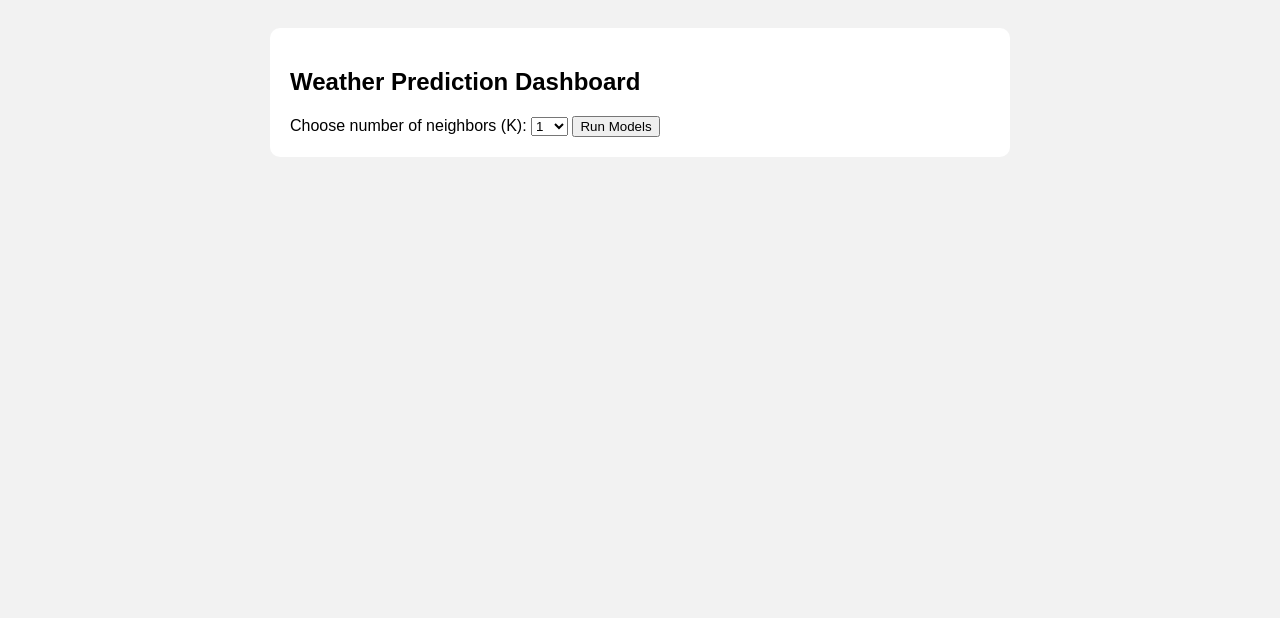
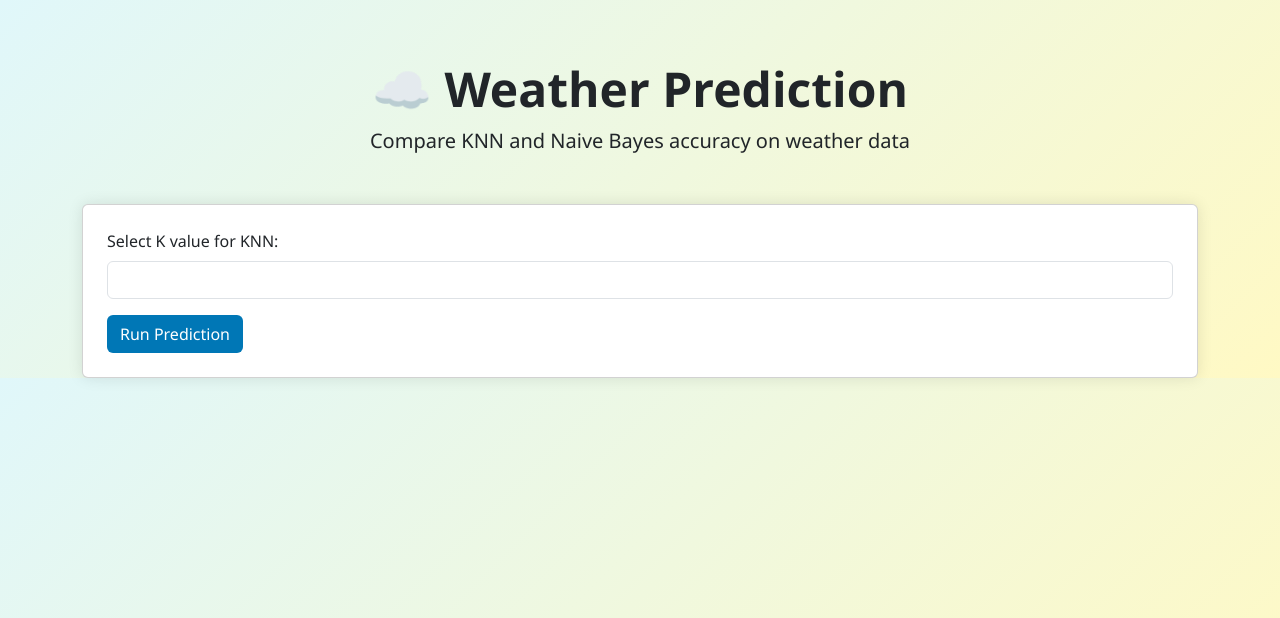
Before and after one commit to sathwik789/Docker_Project, a Flask app: page / in a window 1280 px wide. Shown: the top 618 px of the page. Run offline with Flask 3, Linux system fonts and the light colour scheme; parts of the project's set-up code (start-up, migrations or seed data) failed here and were passed over.

Commit message:
Update index.html

```diff
--- a/templates/index.html
+++ b/templates/index.html
@@ -1,40 +1,81 @@
 <!DOCTYPE html>
-<html>
+<html lang="en">
 <head>
-  <title>Weather Prediction Dashboard</title>
-  <style>
-    body { font-family: Arial; padding: 20px; background: #f2f2f2; }
-    .container { background: white; padding: 20px; border-radius: 10px; max-width: 700px; margin: auto; }
-    img { max-width: 100%; }
-  </style>
+    <meta charset="UTF-8">
+    <title>Weather Prediction - ML Models</title>
+    <link href="https://cdn.jsdelivr.net/npm/bootstrap@5.3.0/dist/css/bootstrap.min.css" rel="stylesheet">
+    <style>
+        body {
+            background: linear-gradient(135deg, #e0f7fa, #fff9c4);
+            font-family: 'Segoe UI', sans-serif;
+        }
+        .container {
+            margin-top: 60px;
+        }
+        .card {
+            box-shadow: 0 0 15px rgba(0,0,0,0.1);
+        }
+        .btn-custom {
+            background-color: #0077b6;
+            color: white;
+        }
+        .btn-custom:hover {
+            background-color: #023e8a;
+        }
+        .img-box img {
+            width: 100%;
+            border-radius: 8px;
+        }
+        .accuracy-label {
+            font-weight: bold;
+            font-size: 18px;
+        }
+    </style>
 </head>
 <body>
-  <div class="container">
-    <h2>Weather Prediction Dashboard</h2>
-    <form method="post">
-      <label for="k_value">Choose number of neighbors (K):</label>
-      <select name="k_value">
-        {% for i in range(1, 11) %}
-        <option value="{{i}}">{{i}}</option>
-        {% endfor %}
-      </select>
-      <button type="submit">Run Models</button>
-    </form>
 
-    {% if knn_acc %}
-    <h3>Model Accuracy</h3>
-    <p>KNN Accuracy: {{ (knn_acc * 100) | round(2) }}%</p>
-    <p>Naive Bayes Accuracy: {{ (nb_acc * 100) | round(2) }}%</p>
+<div class="container">
+    <div class="text-center mb-5">
+        <h1 class="display-5 fw-bold">☁️ Weather Prediction</h1>
+        <p class="lead">Compare KNN and Naive Bayes accuracy on weather data</p>
+    </div>
 
-    <h3>Model Accuracy Comparison</h3>
-    <img src="/static/accuracy.png" alt="Accuracy Plot">
+    <div class="card p-4">
+        <form method="POST">
+            <div class="mb-3">
+                <label for="k_value" class="form-label">Select K value for KNN:</label>
+                <input type="number" class="form-control" name="k_value" id="k_value" min="1" max="20" required>
+            </div>
+            <button type="submit" class="btn btn-custom">Run Prediction</button>
+        </form>
+    </div>
 
-    <h3>KNN Confusion Matrix</h3>
-    <img src="/static/knn_cm.png" alt="KNN Confusion Matrix">
+    {% if knn_acc != 0 and nb_acc != 0 %}
+    <div class="row mt-5">
+        <div class="col-md-6 text-center">
+            <p class="accuracy-label text-primary">KNN Accuracy: {{ knn_acc*100 | round(2) }}%</p>
+        </div>
+        <div class="col-md-6 text-center">
+            <p class="accuracy-label text-warning">Naive Bayes Accuracy: {{ nb_acc*100 | round(2) }}%</p>
+        </div>
+    </div>
 
-    <h3>Naive Bayes Confusion Matrix</h3>
-    <img src="/static/nb_cm.png" alt="Naive Bayes Confusion Matrix">
+    <div class="row mt-4">
+        <div class="col-md-4 img-box">
+            <h5 class="text-center">Accuracy Comparison</h5>
+            <img src="{{ url_for('static', filename='accuracy.png') }}" alt="Accuracy Chart">
+        </div>
+        <div class="col-md-4 img-box">
+            <h5 class="text-center">KNN Confusion Matrix</h5>
+            <img src="{{ url_for('static', filename='knn_cm.png') }}" alt="KNN Confusion Matrix">
+        </div>
+        <div class="col-md-4 img-box">
+            <h5 class="text-center">Naive Bayes Confusion Matrix</h5>
+            <img src="{{ url_for('static', filename='nb_cm.png') }}" alt="Naive Bayes Confusion Matrix">
+        </div>
+    </div>
     {% endif %}
-  </div>
+</div>
+
 </body>
 </html>
```
